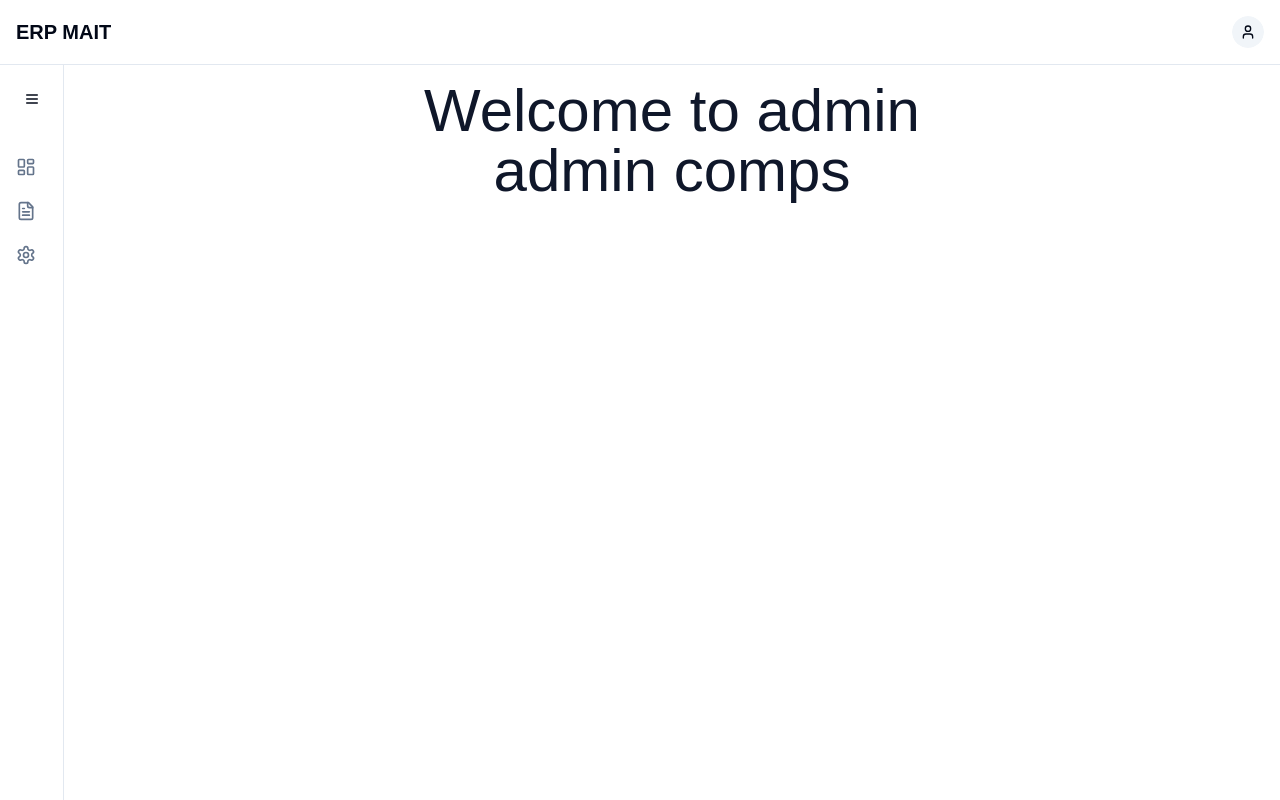
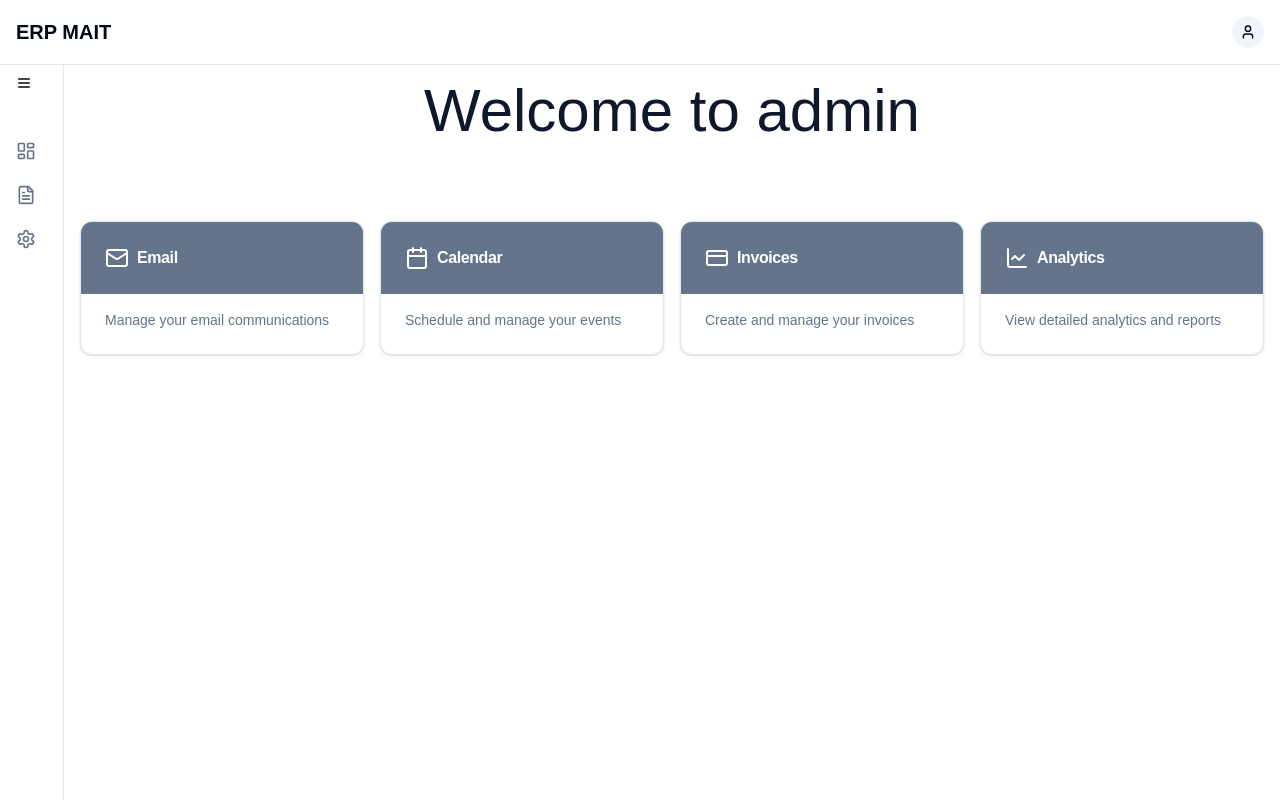
Before and after one commit to bytemait/erp, a Next.js app: page /admin in a window 1280 px wide. Built offline with nearby package versions, Linux system fonts and the light colour scheme.

Commit message:
admin cards

```diff
--- a/src/app/admin/AdminPage.tsx
+++ b/src/app/admin/AdminPage.tsx
@@ -1,9 +1,43 @@
 "use client"
+import { Menucard } from "@/components/Menucard";
+import { Mail, Calendar, CreditCard, LineChart } from "lucide-react"
 
 export default function AdminPage() {
-  return (
-    <>
-      <h1 className="text-6xl text-center text-primary">admin comps</h1>
-    </>
-  );
+
+    const functionCards = [
+        {
+            title: "Email",
+            description: "Manage your email communications",
+            icon: Mail,
+            color: "bg-slate-500",
+            route: "/admin/email"
+        },
+        {
+            title: "Calendar",
+            description: "Schedule and manage your events",
+            icon: Calendar,
+            color: "bg-slate-500",
+            route: "/admin/calendar"
+        },
+        {
+            title: "Invoices",
+            description: "Create and manage your invoices",
+            icon: CreditCard,
+            color: "bg-slate-500",
+            route: "/admin/invoices"
+        },
+        {
+            title: "Analytics",
+            description: "View detailed analytics and reports",
+            icon: LineChart,
+            color: "bg-slate-500",
+            route: "/admin/analytics"
+        },
+    ]
+
+    return (
+        <>
+            <Menucard functions={functionCards} />
+        </>
+    );
 }
--- a/src/app/admin/page.tsx
+++ b/src/app/admin/page.tsx
@@ -19,7 +19,7 @@ export default function Admin() {
         <div className="flex flex-1 overflow-hidden" >
           <Sidenav navItems={navItems} />
           <main className="flex-1 overflow-y-auto p-4" >
-            <h1 className="text-6xl text-center text-primary">Welcome to admin</h1>
+            <h1 className="text-6xl text-center text-primary pb-20">Welcome to admin</h1>
             <AdminPage />
           </main>
         </div>
--- /dev/null
+++ b/src/components/Menucard.tsx
@@ -0,0 +1,60 @@
+"use client"
+
+import { Card, CardContent, CardDescription, CardHeader, CardTitle } from "@/components/ui/card"
+import type { LucideIcon } from "lucide-react"
+import { useRouter } from "next/navigation"
+
+interface FunctionData {
+    title: string
+    description: string
+    icon: LucideIcon
+    color: string
+    route: string
+}
+
+interface FunctionCardGridProps {
+    functions: FunctionData[]
+}
+
+interface FunctionCardProps {
+    title: string
+    description: string
+    icon: LucideIcon
+    color: string
+    route: string
+}
+
+export function Menucard({ functions }: FunctionCardGridProps) {
+
+    return (
+        <div className="grid grid-cols-1 sm:grid-cols-2 lg:grid-cols-3 xl:grid-cols-4 gap-4">
+            {functions.map((func, index) => (
+                <FunctionCard key={index} {...func} />
+            ))}
+        </div>
+    )
+}
+
+function FunctionCard({ title, description, icon: Icon, color, route }: FunctionCardProps) {
+
+    const router = useRouter();
+    const handleClick = (route: string) => {
+        router.push(route);
+    }
+
+    return (
+        <Card
+            className="overflow-hidden hover:scale-105 transition-transform cursor-pointer"
+            onClick={() => route && handleClick(route)}>
+            <CardHeader className={`text-white ${color}`}>
+                <div className="flex items-center space-x-2">
+                    <Icon className="h-6 w-6" />
+                    <CardTitle>{title}</CardTitle>
+                </div>
+            </CardHeader>
+            <CardContent className="pt-4">
+                <CardDescription>{description}</CardDescription>
+            </CardContent>
+        </Card>
+    )
+}
--- a/src/components/Sidenav.tsx
+++ b/src/components/Sidenav.tsx
@@ -24,8 +24,8 @@ export function Sidenav({ navItems }: SidenavProps) {
 
     return (
         <nav className={cn("flex flex-col border-r transition-all duration-300", isCollapsed ? "w-16" : "w-64")}>
-            <div className="p-4">
-                <Button variant="ghost" className={`w-full ${isCollapsed ? 'justify-center' : 'justify-start'}`} onClick={() => setIsCollapsed(!isCollapsed)} >
+            <div className="pb-4">
+                <Button variant="ghost" className={`w-full justify-start`} onClick={() => setIsCollapsed(!isCollapsed)} >
                     <Menu className="h-4 w-4" />
                     {!isCollapsed && <span className="ml-2">Menu</span>}
                 </Button>
--- /dev/null
+++ b/src/components/ui/card.tsx
@@ -0,0 +1,76 @@
+import * as React from "react"
+
+import { cn } from "@/lib/utils"
+
+const Card = React.forwardRef<
+  HTMLDivElement,
+  React.HTMLAttributes<HTMLDivElement>
+>(({ className, ...props }, ref) => (
+  <div
+    ref={ref}
+    className={cn(
+      "rounded-xl border bg-card text-card-foreground shadow",
+      className
+    )}
+    {...props}
+  />
+))
+Card.displayName = "Card"
+
+const CardHeader = React.forwardRef<
+  HTMLDivElement,
+  React.HTMLAttributes<HTMLDivElement>
+>(({ className, ...props }, ref) => (
+  <div
+    ref={ref}
+    className={cn("flex flex-col space-y-1.5 p-6", className)}
+    {...props}
+  />
+))
+CardHeader.displayName = "CardHeader"
+
+const CardTitle = React.forwardRef<
+  HTMLDivElement,
+  React.HTMLAttributes<HTMLDivElement>
+>(({ className, ...props }, ref) => (
+  <div
+    ref={ref}
+    className={cn("font-semibold leading-none tracking-tight", className)}
+    {...props}
+  />
+))
+CardTitle.displayName = "CardTitle"
+
+const CardDescription = React.forwardRef<
+  HTMLDivElement,
+  React.HTMLAttributes<HTMLDivElement>
+>(({ className, ...props }, ref) => (
+  <div
+    ref={ref}
+    className={cn("text-sm text-muted-foreground", className)}
+    {...props}
+  />
+))
+CardDescription.displayName = "CardDescription"
+
+const CardContent = React.forwardRef<
+  HTMLDivElement,
+  React.HTMLAttributes<HTMLDivElement>
+>(({ className, ...props }, ref) => (
+  <div ref={ref} className={cn("p-6 pt-0", className)} {...props} />
+))
+CardContent.displayName = "CardContent"
+
+const CardFooter = React.forwardRef<
+  HTMLDivElement,
+  React.HTMLAttributes<HTMLDivElement>
+>(({ className, ...props }, ref) => (
+  <div
+    ref={ref}
+    className={cn("flex items-center p-6 pt-0", className)}
+    {...props}
+  />
+))
+CardFooter.displayName = "CardFooter"
+
+export { Card, CardHeader, CardFooter, CardTitle, CardDescription, CardContent }
```
